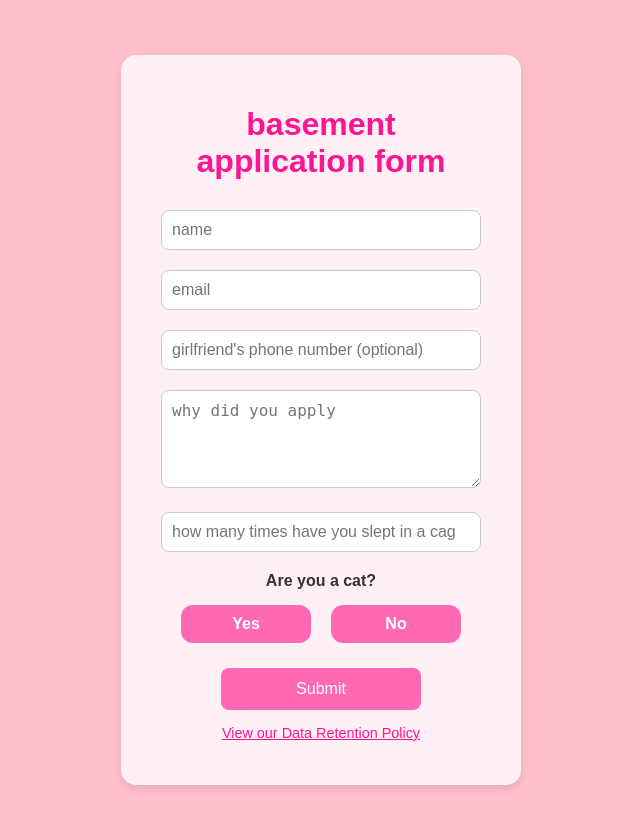
After one commit to basementtm/applications, a PHP site: page /form.php in a window 1280 px wide. The commit adds this page. Shown: the whole page, without its empty margins (319-959 px from the left). Run offline with PHP 8.4, Linux system fonts and the light colour scheme; the visitor is signed in with stand-in values (Sample User, id 1).

Commit message:
fghdfggdfg

```diff
--- /dev/null
+++ b/form.php
@@ -0,0 +1,200 @@
+<?php
+session_start();
+if (!isset($_SESSION['username'])) {
+    header("Location: login.html");
+    exit;
+}
+?>
+<!DOCTYPE html>
+<html lang="en">
+<head>
+  <meta charset="UTF-8">
+  <title>basement application form</title>
+  <style>
+    body {
+      font-family: Arial, sans-serif;
+      background-color: #ffc0cb;
+      color: #333;
+      display: flex;
+      justify-content: center;
+      align-items: center;
+      min-height: 100vh;
+      margin: 0;
+      padding: 20px;
+    }
+
+    #form-container, #maintenance {
+      background-color: #fff0f5;
+      padding: 30px 40px;
+      border-radius: 15px;
+      box-shadow: 0 4px 10px rgba(0,0,0,0.1);
+      text-align: center;
+      max-width: 400px;
+      width: 90%;
+      box-sizing: border-box;
+      opacity: 0;
+      transform: translateY(20px);
+      animation: fadeUp 1s forwards;
+    }
+
+    @keyframes fadeUp {
+      to { opacity: 1; transform: translateY(0); }
+    }
+
+    h1 {
+      color: #ff1493;
+      margin-bottom: 20px;
+      opacity: 0;
+      transform: translateY(-10px);
+      animation: fadeSlideDown 0.8s forwards;
+    }
+
+    @keyframes fadeSlideDown {
+      to { opacity: 1; transform: translateY(0); }
+    }
+
+    input[type="text"], input[type="email"], input[type="tel"], input[type="number"], textarea {
+      width: 100%;
+      padding: 10px;
+      margin: 10px 0;
+      border: 1px solid #ccc;
+      border-radius: 8px;
+      font-size: 1rem;
+      box-sizing: border-box;
+      transition: transform 0.2s, box-shadow 0.2s;
+    }
+
+    input[type="text"]:focus, input[type="email"]:focus, input[type="tel"]:focus,
+    input[type="number"]:focus, textarea:focus {
+      transform: scale(1.02);
+      box-shadow: 0 0 5px rgba(255,20,147,0.5);
+      outline: none;
+    }
+
+    .radio-group {
+      display: flex;
+      justify-content: center;
+      gap: 20px;
+      margin: 15px 0;
+      flex-wrap: wrap;
+    }
+
+    .radio-group label {
+      background-color: #ff69b4;
+      color: white;
+      padding: 10px 25px;
+      border-radius: 12px;
+      cursor: pointer;
+      font-weight: bold;
+      transition: background-color 0.3s, transform 0.2s;
+      min-width: 80px;
+      text-align: center;
+    }
+
+    .radio-group input[type="radio"] { display: none; }
+
+    .radio-group input[type="radio"]:checked + label {
+      background-color: #ff1493;
+      transform: scale(1.05);
+    }
+
+    .radio-group label:hover { transform: scale(1.05); }
+
+    /* Submit button animations */
+    button {
+      padding: 12px 25px;
+      background-color: #ff69b4;
+      color: white;
+      border: none;
+      border-radius: 8px;
+      font-size: 1rem;
+      cursor: pointer;
+      transition: background-color 0.3s, transform 0.2s;
+      margin-top: 10px;
+      width: 100%;
+      max-width: 200px;
+    }
+
+    button:hover {
+      background-color: #ff1493;
+      animation: pulse 0.6s ease-in-out;
+    }
+
+    button:active { transform: scale(0.95); }
+
+    @keyframes pulse {
+      0% { transform: scale(1); }
+      50% { transform: scale(1.05); }
+      100% { transform: scale(1); }
+    }
+
+    footer { font-size: 0.9rem; color: #333; padding-top: 20px; text-align: center; }
+
+    @media (max-width: 500px) {
+      #form-container, #maintenance { padding: 20px; }
+      input[type="text"], input[type="email"], input[type="tel"], input[type="number"], textarea { font-size: 0.9rem; }
+      .radio-group label { padding: 8px 15px; font-size: 0.9rem; min-width: 70px; }
+      button { font-size: 0.95rem; max-width: 100%; }
+    }
+  </style>
+</head>
+<body>
+
+  <div id="form-container">
+    <h1>basement application form</h1>
+    <form action="https://submit.emmameowss.gay/submit.php" method="POST" id="applicationForm">
+      <input type="text" name="name" placeholder="name" required>
+      <input type="email" name="email" placeholder="email" required>
+      <input type="tel" name="gfphone" placeholder="girlfriend's phone number (optional)">
+      <textarea name="reason" rows="4" placeholder="why did you apply" required></textarea>
+      <input type="number" name="cage" placeholder="how many times have you slept in a cage this week" min="0" max="7" required>
+
+      <label style="font-weight:bold; display:block; margin-top:10px;">Are you a cat?</label>
+
+<div class="radio-group">
+  <input type="radio" id="catYes" name="isCat" value="Yes" required>
+  <label for="catYes">Yes</label>
+
+  <input type="radio" id="catNo" name="isCat" value="No" required>
+  <label for="catNo">No</label>
+</div>
+
+      <!-- Optional owner field -->
+      <input type="text" name="owner" id="ownerField" placeholder="Owner's name and/or email address (for cats only)" style="display:none;">
+
+      <button type="submit">Submit</button>
+      <p style="margin-top: 15px; font-size: 0.9rem;">
+  <a href="retention.html" style="color:#ff1493; text-decoration:underline;">
+    View our Data Retention Policy
+  </a>
+</p>
+    </form>
+  </div>
+
+  <div id="maintenance" style="display:none;">
+    <h1>🚧 site temporarily offline</h1>
+    <p>we're changing the site a bit please standby - applications are back asap!</p>
+  </div>
+
+  <script>
+    // Maintenance check
+    fetch("https://submit.emmameowss.gay/status.php")
+      .then(res => res.json())
+      .then(data => {
+        if (data.maintenance) {
+          document.getElementById("form-container").style.display = "none";
+          document.getElementById("maintenance").style.display = "block";
+        }
+      })
+      .catch(err => console.error("Maintenance check failed:", err));
+
+    // Show owner field only if "Yes" is selected
+    const catYes = document.getElementById("catYes");
+    const catNo = document.getElementById("catNo");
+    const ownerField = document.getElementById("ownerField");
+
+    catYes.addEventListener("change", () => { ownerField.style.display = "block"; });
+    catNo.addEventListener("change", () => { ownerField.style.display = "none"; });
+  </script>
+</body>
+</html>
```
Also changed, not shown: dashboard.php (+44 -6 lines), my_applications.php (added, +106 -0 lines), submit.php (+41 -100 lines).
